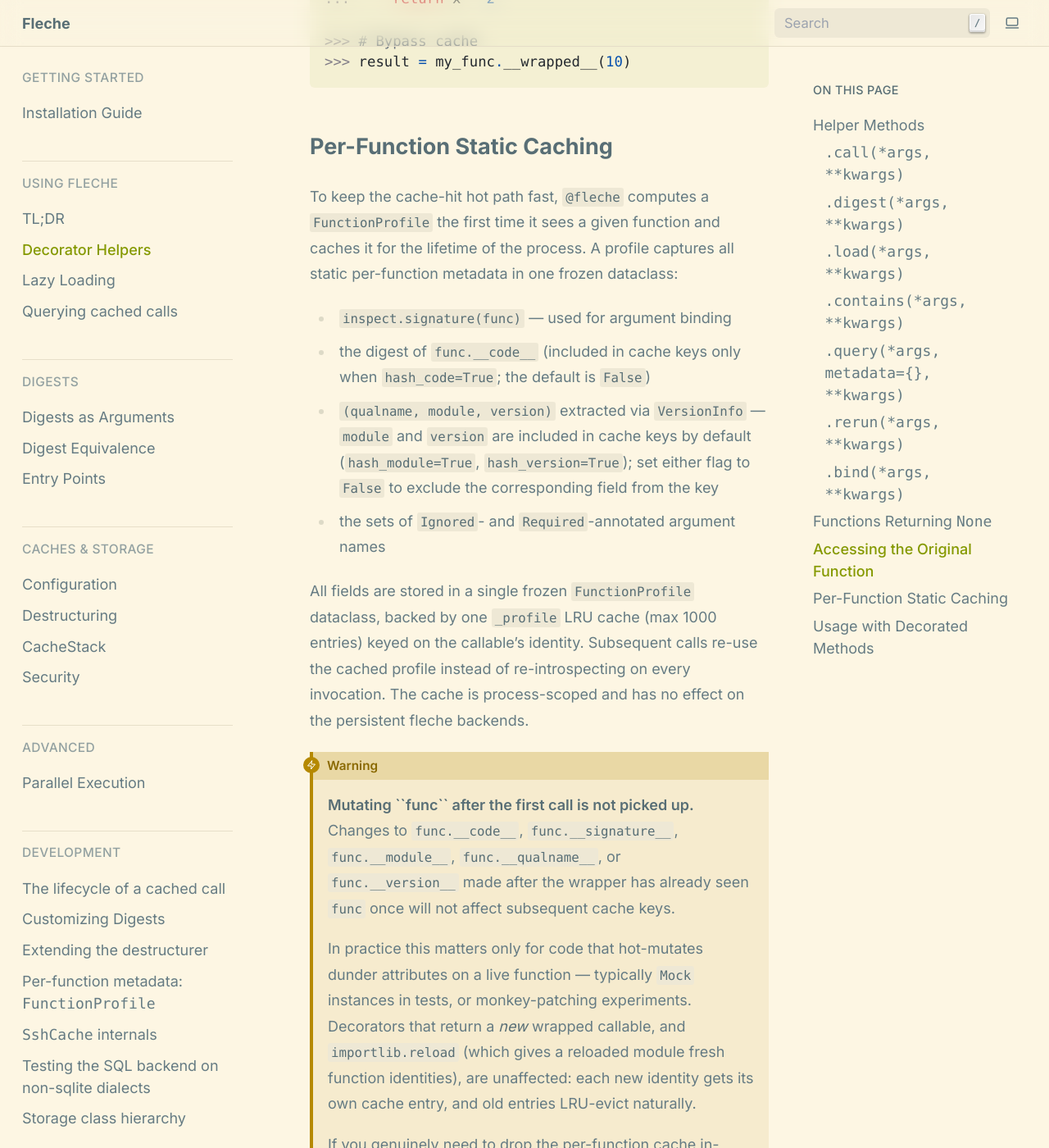
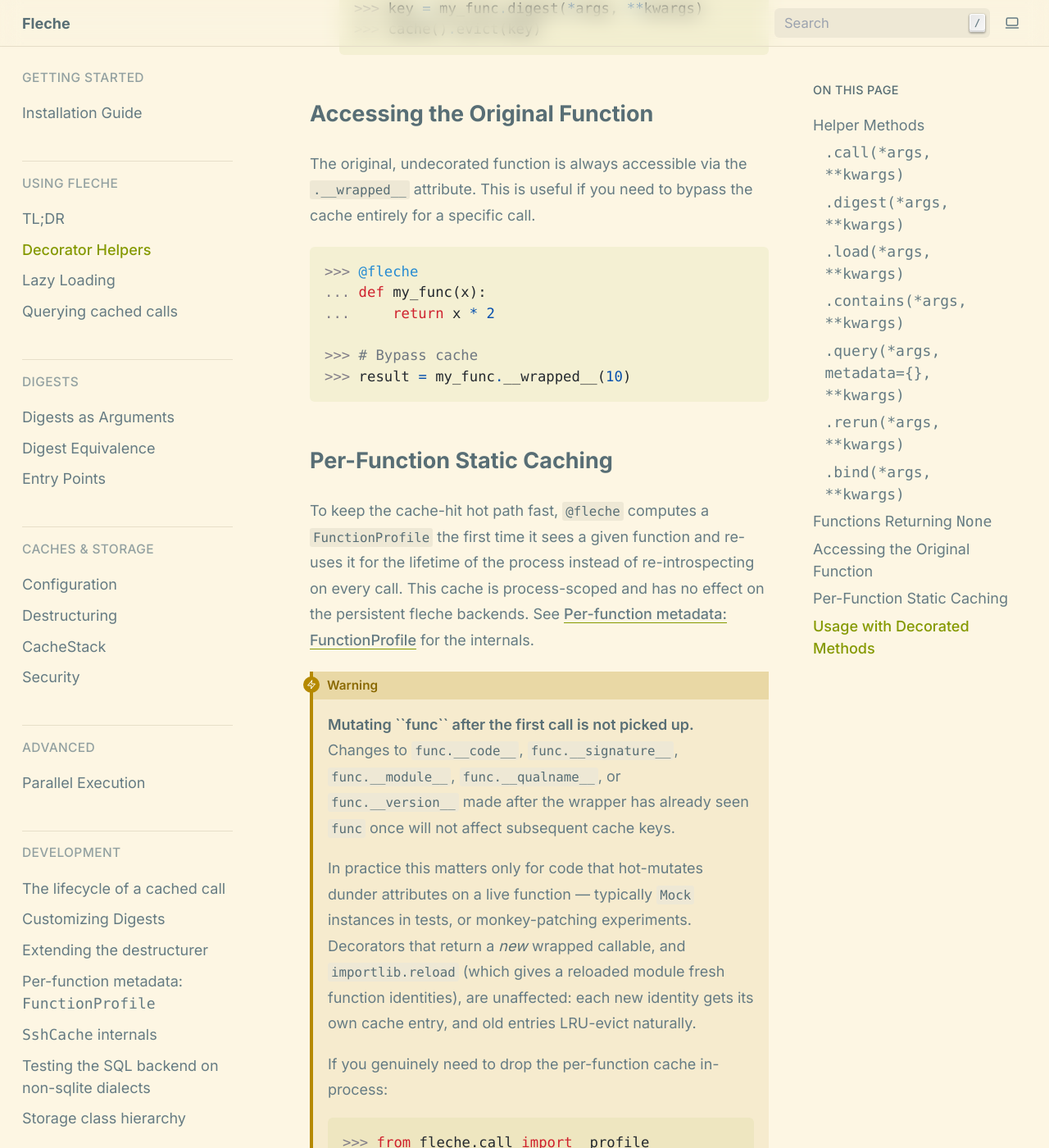
Before and after one commit to pmrv/fleche, a Sphinx documentation site: the page built from docs/usage/helpers.rst, in a window 1280 px wide and 1400 px high, scrolled down 4628 px. Shown: the whole window at 82% size. Built offline with Sphinx 7.4.7, drawn with Linux system fonts in a browser that asks for light colours; pages that are not in the unit, such as notebooks, are missing from menus; some of the changed text lies outside the part shown.

Commit message:
docs(usage): fix contradictory wording and undocumented .query() gap
tldr.rst called the essentials-list lines "independent" while the very
same sentence described an execution-order dependency between them —
reworded to state the ordering requirement directly.

helpers.rst's "Per-Function Static Caching" section duplicated
docs/dev/function_profile.rst almost verbatim with no cross-link;
trimmed to the user-facing warning and pointed at the dev doc instead.

Also documents a real gap found while cross-checking .query() against
wrapper.py: unlike .call()/.digest(), .query() does not null out
version/module/code_digest when hash_version/hash_module/hash_code is
False, so it can silently return zero results for a call that is
actually cached.

```diff
--- a/docs/usage/helpers.rst
+++ b/docs/usage/helpers.rst
@@ -41,6 +41,17 @@ Returns ``True`` if the result for the given call is already present in the cach
 ~~~~~~~~~~~~~~~~~~~~~~~~~~~~~~~~~~~~~~~~
 
 Returns a :class:`~fleche.query.QueryIterator` over matching cached calls from the active cache. Any argument passed as ``None`` acts as a wildcard, matching any stored value for that parameter. The ``metadata`` keyword argument accepts a dictionary of metadata tags to further filter results (e.g., ``metadata={"tags": {"project": "alpha"}}``). The iterator supports chainable methods such as ``.filter()``, ``.table()``, ``.count()``, ``.results()``, ``.evict()``, and more.
+
+.. warning::
+
+   Unlike ``.call()``/``.digest()``, ``.query()`` does **not** null out
+   ``version``/``module``/``code_digest`` when ``hash_version``/``hash_module``/
+   ``hash_code`` is ``False`` — it always filters on the function's real
+   values for those fields. If you disable one of those flags, a query for a
+   call cached under that decorator can silently return zero results even
+   though the call is stored. Avoid combining ``hash_version=False`` /
+   ``hash_module=False`` / ``hash_code=False`` with ``.query()`` until this is
+   fixed.
 
 .. warning::
 
@@ -142,24 +153,9 @@ Per-Function Static Caching
 
 To keep the cache-hit hot path fast, ``@fleche`` computes a
 :class:`~fleche.call.FunctionProfile` the first time it sees a given function
-and caches it for the lifetime of the process.  A profile captures all static
-per-function metadata in one frozen dataclass:
-
-- ``inspect.signature(func)`` — used for argument binding
-- the digest of ``func.__code__`` (included in cache keys only when ``hash_code=True``; the default is ``False``)
-- ``(qualname, module, version)`` extracted via
-  ``VersionInfo`` — ``module`` and ``version``
-  are included in cache keys by default (``hash_module=True``,
-  ``hash_version=True``); set either flag to ``False`` to exclude the
-  corresponding field from the key
-- the sets of :class:`~fleche.call.Ignored`- and
-  :class:`~fleche.call.Required`-annotated argument names
-
-All fields are stored in a single frozen :class:`~fleche.call.FunctionProfile`
-dataclass, backed by one ``_profile`` LRU cache (max 1000 entries) keyed on
-the callable's identity.  Subsequent calls re-use the cached profile instead
-of re-introspecting on every invocation.  The cache is process-scoped and has
-no effect on the persistent fleche backends.
+and re-uses it for the lifetime of the process instead of re-introspecting on
+every call. This cache is process-scoped and has no effect on the persistent
+fleche backends. See :doc:`/dev/function_profile` for the internals.
 
 .. warning::
 
```
Also changed, not shown: docs/usage/tldr.rst (+4 -4 lines).
